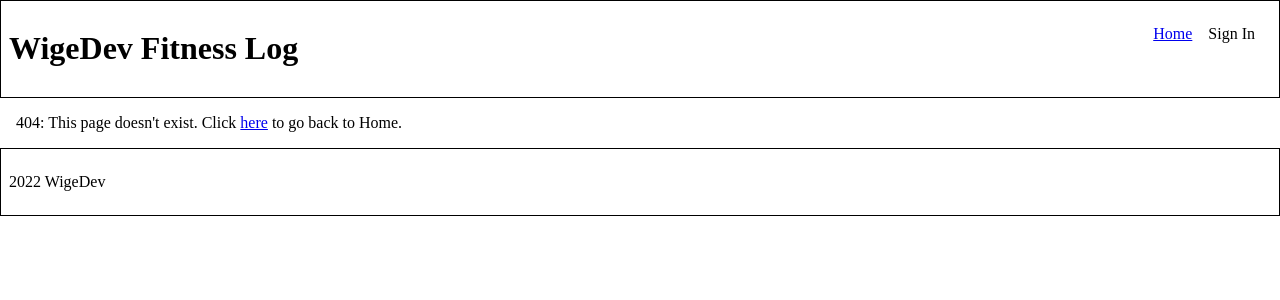
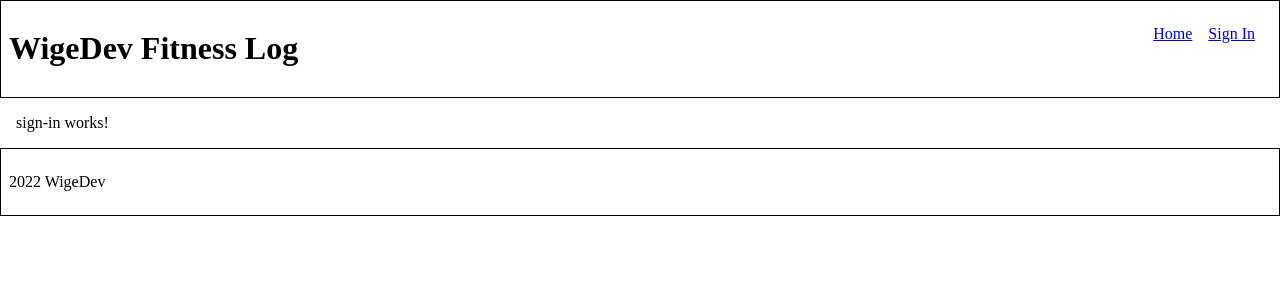
Before and after one commit to garywige/wigedev-fitness-log, an Angular app: page /signin in a window 1280 px wide. Before the commit this address had no page. Shown: the top 300 px of the page. Built offline with nearby package versions, Linux system fonts and the light colour scheme.

Commit message:
generated signin component and added to routing

```diff
--- a/src/app/app-routing.module.ts
+++ b/src/app/app-routing.module.ts
@@ -3,10 +3,12 @@ import { RouterModule, Routes } from '@angular/router';
 import { HomeComponent } from './home/home.component';
 import { NgModule } from '@angular/core';
 import { PageNotFoundComponent } from './page-not-found/page-not-found.component';
+import { SignInComponent } from './sign-in/sign-in.component';
 
 const routes: Routes = [
   { path: '', redirectTo: '/home', pathMatch: 'full'},
   { path: 'home', component: HomeComponent},
+  { path: 'signin', component: SignInComponent},
   { path: '**', component: PageNotFoundComponent}
 ];
 
--- a/src/app/app.component.html
+++ b/src/app/app.component.html
@@ -1,7 +1,7 @@
 <div class="header">
   <ul class="navigation">
     <li><a routerLink="/home" routerLinkActive="active">Home</a></li>
-    <li><a>Sign In</a></li>
+    <li><a routerLink="/signin" routerLinkActive="active">Sign In</a></li>
   </ul>
   <h1>WigeDev Fitness Log</h1>
 </div>
--- a/src/app/app.module.ts
+++ b/src/app/app.module.ts
@@ -7,9 +7,10 @@ import { FreeModule } from './free/free.module';
 import { ProModule } from './pro/pro.module';
 import { HomeComponent } from './home/home.component';
 import { PageNotFoundComponent } from './page-not-found/page-not-found.component';
+import { SignInComponent } from './sign-in/sign-in.component';
 
 @NgModule({
-  declarations: [AppComponent, HomeComponent, PageNotFoundComponent],
+  declarations: [AppComponent, HomeComponent, PageNotFoundComponent, SignInComponent],
   imports: [BrowserModule, AppRoutingModule, FreeModule, ProModule],
   providers: [],
   bootstrap: [AppComponent],
--- /dev/null
+++ b/src/app/sign-in/sign-in.component.html
@@ -0,0 +1 @@
+<p>sign-in works!</p>
--- /dev/null
+++ b/src/app/sign-in/sign-in.component.ts
@@ -0,0 +1,15 @@
+import { Component, OnInit } from '@angular/core';
+
+@Component({
+  selector: 'app-sign-in',
+  templateUrl: './sign-in.component.html',
+  styleUrls: ['./sign-in.component.css']
+})
+export class SignInComponent implements OnInit {
+
+  constructor() { }
+
+  ngOnInit(): void {
+  }
+
+}
```
Also changed, not shown: src/app/sign-in/sign-in.component.css (added), 1 other file (tests, documents, lock files or other folders).
